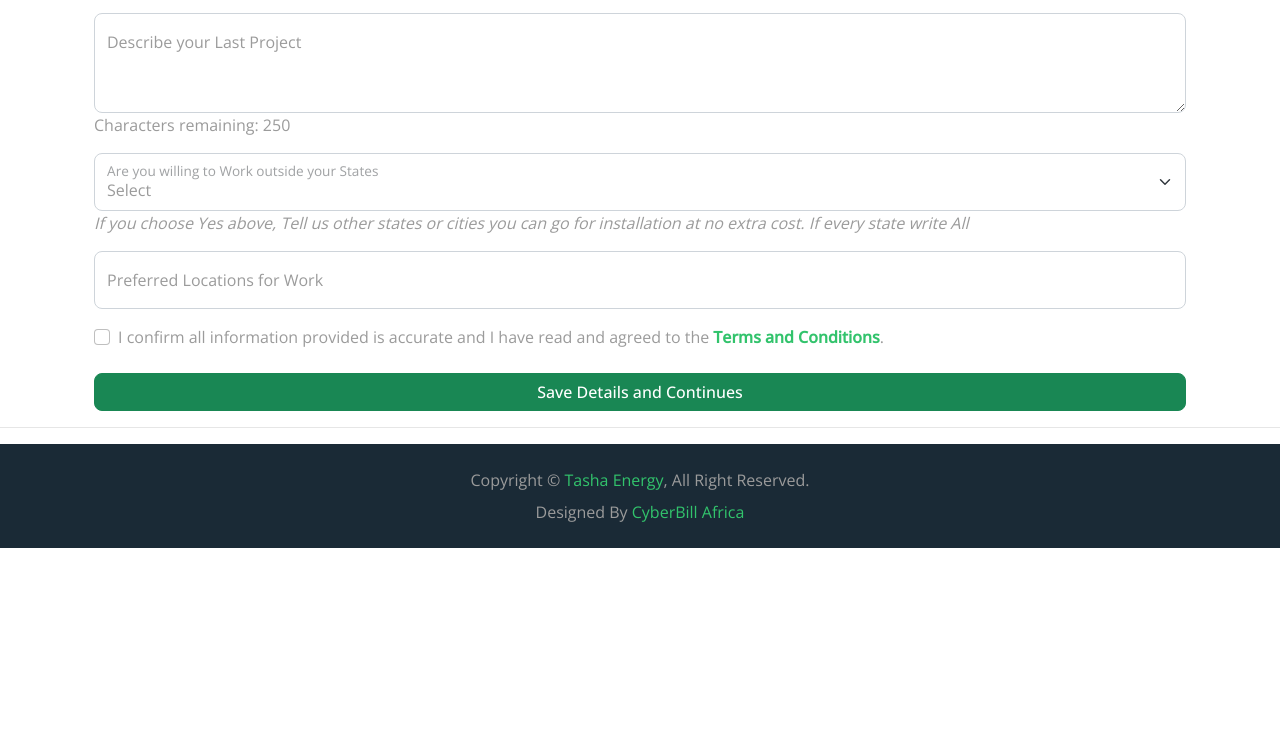
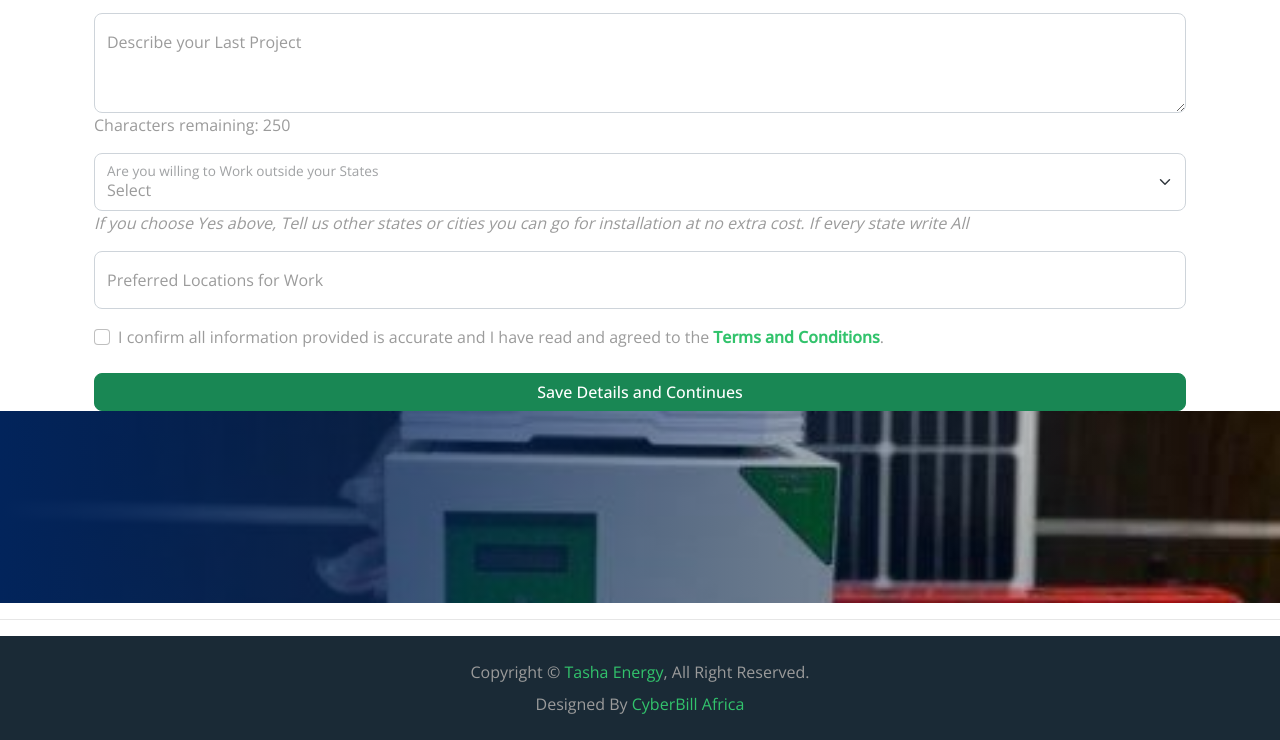
Before and after one commit to cyberbillafrica/tasha, a plain HTML site: page installers_reg.html in a window 1280 px wide. Shown: the part 1567-2307 px from the top of the page. Before the commit the page ends 2115 px from the top, so only its background shows below. Drawn offline with nearby package versions, Linux system fonts and the light colour scheme.

Commit message:
Update installers_reg.html

```diff
--- a/installers_reg.html
+++ b/installers_reg.html
@@ -379,7 +379,9 @@ textarea.addEventListener('input', () => {
    </div>
 
 <!-- Success Message and Upload Instructions -->
-        <div id="uploadInstructions" style="display: none;" class="mt-5">
+        <div class="container-fluid page-header py-5 mb-3 wow fadeIn" data-wow-delay="0.1s">
+        <div class="container py-5">
+            <div id="uploadInstructions" style="display: none;" class="mt-5">
             <h3>Details Saved!</h3>
             <p>Your details have been saved successfully. To complete your registration, please upload the required documents using the link under.</p>
             <ul>
@@ -391,7 +393,8 @@ textarea.addEventListener('input', () => {
             </ul>
             <a href="https://forms.gle/RM1a2FUU7htEi4so6" class="btn btn-primary w-100">Upload Documents</a>
         </div>
-
+        </div>
+        </div>
     <hr>
 <!-- Copyright Start -->
     <div class="container-fluid copyright bg-dark py-4">
```
